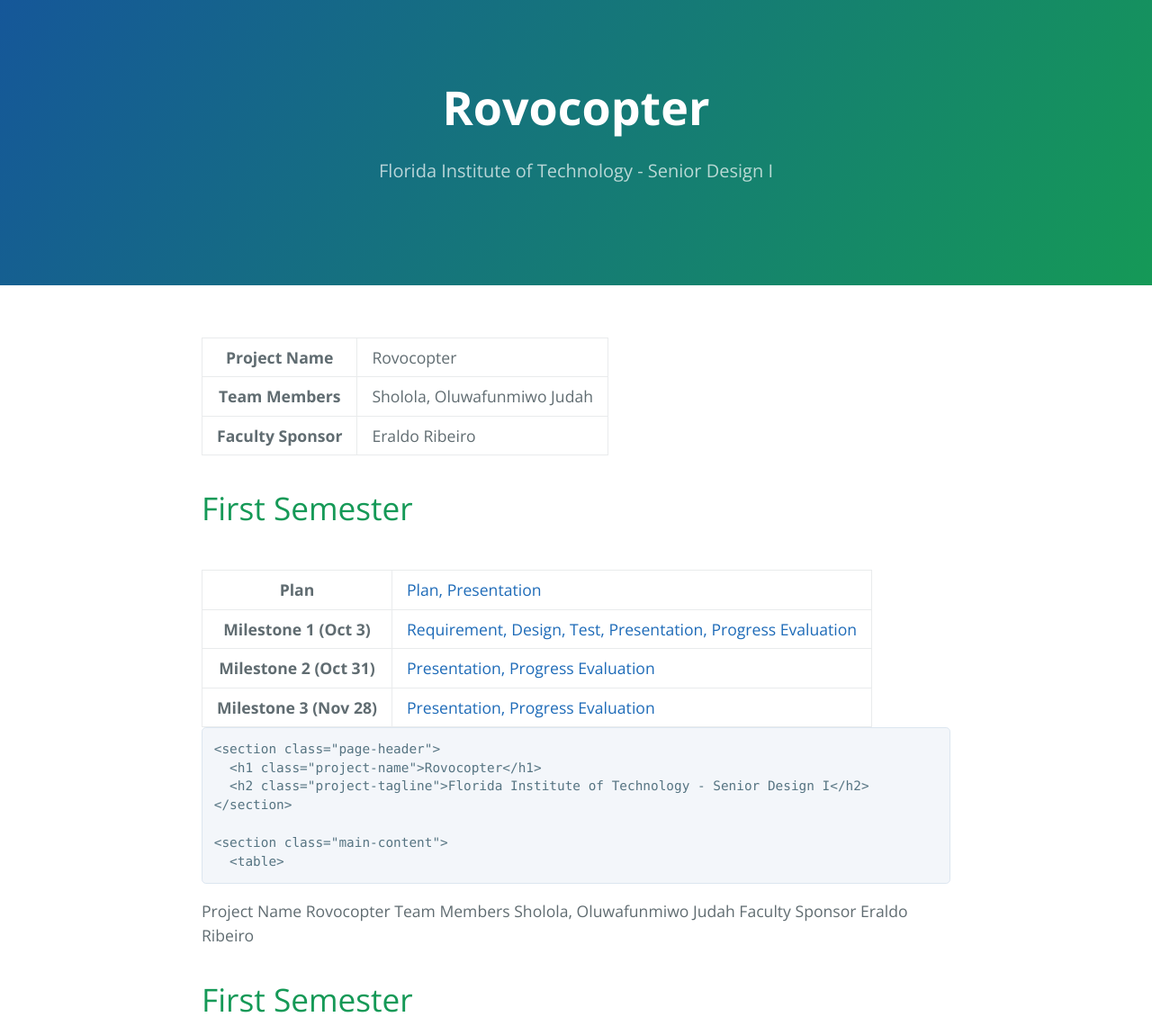
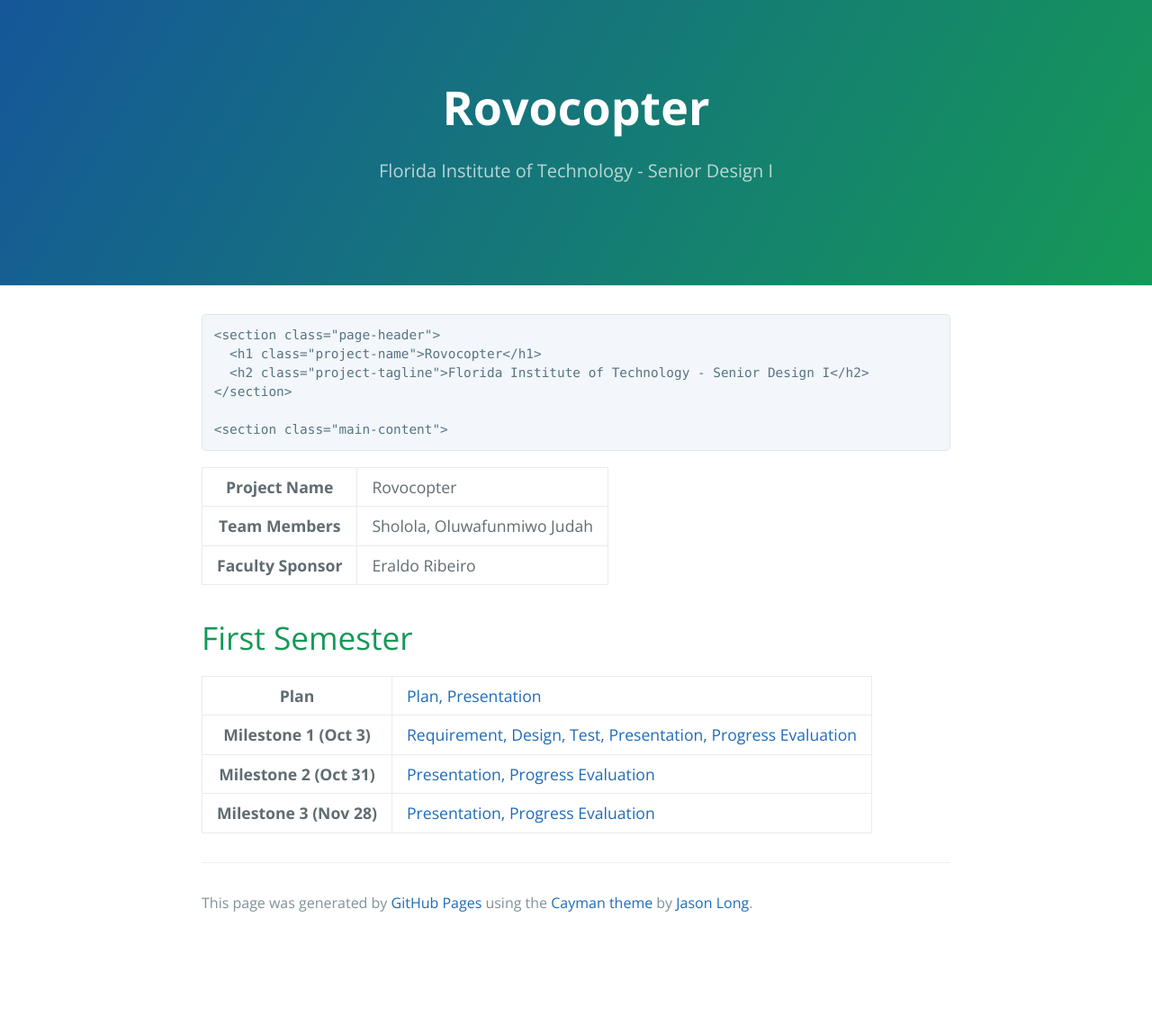
Before and after one commit to JCK07115/JCK07115.github.io, a plain HTML site: page index.html in a window 1280 px wide. Shown: the top 1140 px of the page at 90% size. After the commit the page ends 1047 px from the top, so only its background shows below. Drawn offline with nearby package versions, Linux system fonts and the light colour scheme.

Commit message:
Replace master branch with page content via GitHub

```diff
--- a/index.html
+++ b/index.html
@@ -16,11 +16,19 @@
     </section>
 
     <section class="main-content">
-      <table>
-  <tr>
-    <th>Project Name</th>
-    <td>Rovocopter</td>
-  </tr>
+      <pre><code>&lt;section class="page-header"&gt;
+  &lt;h1 class="project-name"&gt;Rovocopter&lt;/h1&gt;
+  &lt;h2 class="project-tagline"&gt;Florida Institute of Technology - Senior Design I&lt;/h2&gt;
+&lt;/section&gt;
+
+&lt;section class="main-content"&gt;
+</code></pre>
+
+<p></p><table>
+  <tr>
+    <th>Project Name</th>
+    <td>Rovocopter</td>
+  </tr>
   <tr>
     <th>Team Members</th>
     <td>Sholola, Oluwafunmiwo Judah</td>
@@ -32,58 +40,7 @@
 </table>
 
 <h1>
-<a id="first-semester" class="anchor" href="#first-semester" aria-hidden="true"><span aria-hidden="true" class="octicon octicon-link"></span></a>First Semester</h1>
-
-<table>
-  <tr>
-    <th>Plan</th>
-    <td> <a href="https://drive.google.com/file/d/0B2E_iIvrv8jkU2lqeFFHSnVSc1U/view?usp=sharing">Plan, </a> <a href="https://docs.google.com/presentation/d/12LamkEtpiv0810wTnboEJ6z2ZULW3xC-edUndTL0EPs/edit?usp=sharing">Presentation</a> </td>
-  </tr>
-  <tr>
-    <th>Milestone 1 (Oct 3)</th>
-    <td>
-<a href="www.theuselessweb.com">Requirement, </a> <a href="www.theuselessweb.com">Design, </a> <a href="www.theuselessweb.com">Test, </a> <a href="www.theuselessweb.com">Presentation, </a> <a href="www.theuselessweb.com">Progress Evaluation</a>
-</td>
-  </tr>
-  <tr>
-    <th>Milestone 2 (Oct 31)</th>
-    <td>
-<a href="www.theuselessweb.com">Presentation, </a> <a href="www.theuselessweb.com">Progress Evaluation</a>
-</td>
-  </tr>
-  <tr>
-    <th>Milestone 3 (Nov 28)</th>
-    <td>
-<a href="www.theuselessweb.com">Presentation, </a> <a href="www.theuselessweb.com">Progress Evaluation</a>
-</td>
-  </tr>
-</table>
-
-<pre><code>&lt;section class="page-header"&gt;
-  &lt;h1 class="project-name"&gt;Rovocopter&lt;/h1&gt;
-  &lt;h2 class="project-tagline"&gt;Florida Institute of Technology - Senior Design I&lt;/h2&gt;
-&lt;/section&gt;
-
-&lt;section class="main-content"&gt;
-  &lt;table&gt;
-</code></pre>
-
-<p></p>
-    Project Name
-    Rovocopter
-
-
-    Team Members
-    Sholola, Oluwafunmiwo Judah
-
-
-    Faculty Sponsor
-    Eraldo Ribeiro
-
-
-
-<h1>
-<a id="first-semester-1" class="anchor" href="#first-semester-1" aria-hidden="true"><span aria-hidden="true" class="octicon octicon-link"></span></a>
+<a id="first-semester" class="anchor" href="#first-semester" aria-hidden="true"><span aria-hidden="true" class="octicon octicon-link"></span></a>
 <a id="first-semester" href="#first-semester"></a>First Semester</h1>
 
 <table>
```
Also changed, not shown: params.json (+1 -1 lines).
